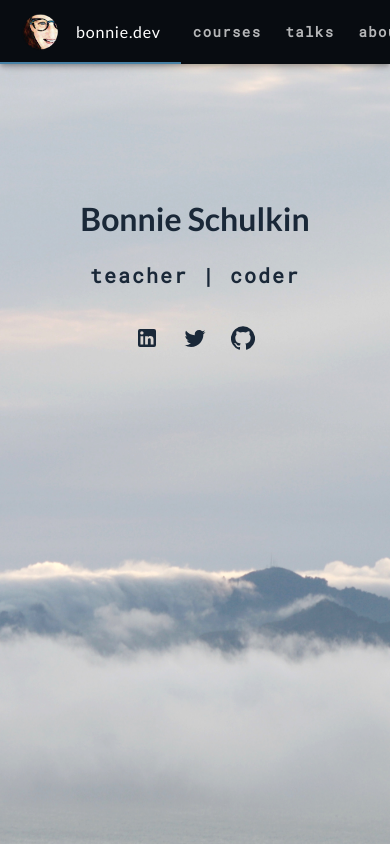
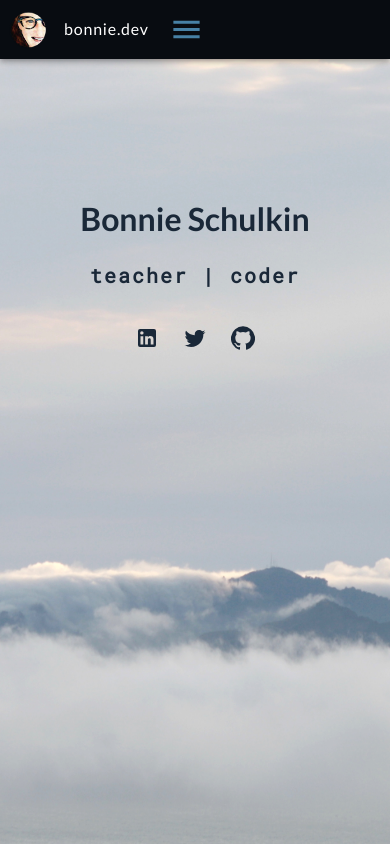
Before and after one commit to bonnie/bonniedotdev, a React (Create React App) app in the folder client/: page / in a window 390 px wide. Built offline with nearby package versions, Linux system fonts and the light colour scheme.

Commit message:
Collapse tabs to hamburger menu for smaller screen widths

```diff
--- a/client/src/Pages/App/App.tsx
+++ b/client/src/Pages/App/App.tsx
@@ -6,7 +6,7 @@ import theme from 'Theme';
 
 import AlertBox from './Alert/AlertBox';
 import LoadingSpinner from './Loading/LoadingSpinner';
-import Nav from './Nav';
+import Nav from './Nav/Nav';
 import Routes from './Routes';
 
 export default function App(): ReactElement {
--- a/client/src/Pages/App/Nav.tsx
+++ /dev/null
@@ -1,99 +0,0 @@
-import AppBar from '@material-ui/core/AppBar';
-import Avatar from '@material-ui/core/Avatar';
-import Box from '@material-ui/core/Box';
-import Button from '@material-ui/core/Button';
-import makeStyles from '@material-ui/core/styles/makeStyles';
-import Tab from '@material-ui/core/Tab';
-import Tabs from '@material-ui/core/Tabs';
-import Typography from '@material-ui/core/Typography';
-import avatar from 'Images/avatar_small.png';
-import LogoutIconButton from 'Pages/Auth/LogoutIconButton';
-import React, { ReactElement, useState } from 'react';
-import { Link } from 'react-router-dom';
-
-// TODO: get this from theme rather than hard-coding
-const useStyles = makeStyles(() => ({
-  tab: {
-    fontFamily: "'Roboto Mono', monospace",
-    fontVariant: 'normal',
-    textTransform: 'none',
-    letterSpacing: '0.1em',
-  },
-  bonnie: {
-    fontFamily: "'Lato', sans-serif",
-    fontVariant: 'normal',
-    textTransform: 'none',
-    letterSpacing: '0.05em',
-  },
-}));
-
-// eslint-disable-next-line max-lines-per-function
-export default function Nav(): ReactElement {
-  // for hidden auth routes, no tab associated
-  const nonTabRoutes = RegExp(/login|logout/);
-
-  const classes = useStyles();
-  const { pathname } = window.location;
-  const [value, setValue] = useState(pathname);
-
-  const handleChange = (event, newValue) => {
-    if (nonTabRoutes.test(newValue)) {
-      setValue('/');
-    } else {
-      setValue(newValue);
-    }
-  };
-
-  // handle page reload for non-tab routes gracefully
-  if (nonTabRoutes.test(value)) {
-    setValue('/');
-  }
-
-  const homeButton = (
-    <Button>
-      <Avatar alt="bonnie.dev" src={avatar} />
-      <Box color="primary.light" pl={2}>
-        <Typography className={classes.bonnie}>bonnie.dev</Typography>
-      </Box>
-    </Button>
-  );
-
-  return (
-    <AppBar>
-      <Box bgcolor="background.dark" color="primary.light" position="static">
-        <Tabs value={value} onChange={handleChange}>
-          {/* TODO: make hamburger on xs */}
-          <Tab
-            className={classes.tab}
-            label={homeButton}
-            value="/"
-            component={Link}
-            to="/"
-          />
-          <Tab
-            className={classes.tab}
-            label="courses"
-            value="/courses"
-            component={Link}
-            to="/courses"
-          />
-          <Tab
-            className={classes.tab}
-            label="talks"
-            value="/talks"
-            component={Link}
-            to="/talks"
-          />
-          <Tab
-            className={classes.tab}
-            label="about"
-            value="/about"
-            component={Link}
-            to="/about"
-          />
-          <LogoutIconButton />
-        </Tabs>
-      </Box>
-    </AppBar>
-  );
-}
--- /dev/null
+++ b/client/src/Pages/App/Nav/Nav.tsx
@@ -0,0 +1,67 @@
+import AppBar from '@material-ui/core/AppBar';
+import Avatar from '@material-ui/core/Avatar';
+import Box from '@material-ui/core/Box';
+import Button from '@material-ui/core/Button';
+import { makeStyles, Theme } from '@material-ui/core/styles';
+import Typography from '@material-ui/core/Typography';
+import avatar from 'Images/avatar_small.png';
+import LogoutIconButton from 'Pages/Auth/LogoutIconButton';
+import React, { ReactElement } from 'react';
+
+import NavMenu from './NavMenu';
+import NavTabs from './NavTabs';
+
+const useStyles = makeStyles((theme: Theme) => ({
+  // TODO: get from theme rather than hard-coding
+  bonnie: {
+    fontFamily: "'Lato', sans-serif",
+    fontVariant: 'normal',
+    textTransform: 'none',
+    letterSpacing: '0.05em',
+  },
+  // TODO: custom breakpoint
+  navMenuHide: {
+    [theme.breakpoints.up('md')]: {
+      display: 'none',
+    },
+  },
+  navTabsHide: {
+    [theme.breakpoints.down('sm')]: {
+      display: 'none',
+    },
+  },
+}));
+
+// eslint-disable-next-line max-lines-per-function
+export default function Nav(): ReactElement {
+  const classes = useStyles();
+
+  const tabList = ['courses', 'talks', 'about'];
+
+  const homeButton = (
+    <Button>
+      <Avatar alt="bonnie.dev" src={avatar} />
+      <Box color="primary.light" pl={2}>
+        <Typography className={classes.bonnie}>bonnie.dev</Typography>
+      </Box>
+    </Button>
+  );
+
+  return (
+    <AppBar>
+      <Box bgcolor="background.dark" color="primary.light" position="static">
+        <NavTabs
+          breakpointClass={classes.navTabsHide}
+          homeButton={homeButton}
+          tabList={tabList}
+        />
+        <NavMenu
+          breakpointClass={classes.navMenuHide}
+          homeButton={homeButton}
+          tabList={tabList}
+        />
+      </Box>
+      <LogoutIconButton />
+    </AppBar>
+  );
+}
--- /dev/null
+++ b/client/src/Pages/App/Nav/NavMenu.tsx
@@ -0,0 +1,62 @@
+import IconButton from '@material-ui/core/IconButton';
+import Menu from '@material-ui/core/Menu';
+import MenuItem from '@material-ui/core/MenuItem';
+import MenuIcon from '@material-ui/icons/Menu';
+import React, { ReactElement, ReactFragment } from 'react';
+import { Link } from 'react-router-dom';
+
+interface NavMenuProps {
+  breakpointClass: string;
+  homeButton: ReactFragment;
+  tabList: string[];
+}
+
+export default function NavMenu({
+  breakpointClass,
+  homeButton,
+  tabList,
+}: NavMenuProps): ReactElement {
+  const [anchorEl, setAnchorEl] = React.useState<null | HTMLElement>(null);
+
+  const handleMenuClick = (event: React.MouseEvent<HTMLButtonElement>) => {
+    setAnchorEl(event.currentTarget);
+  };
+
+  const handleClose = () => {
+    setAnchorEl(null);
+  };
+
+  return (
+    <span className={breakpointClass}>
+      {homeButton}
+      <IconButton
+        aria-label="tabs menu"
+        aria-controls="tabs-menu"
+        aria-haspopup="true"
+        onClick={handleMenuClick}
+        edge="end"
+        color="secondary"
+      >
+        <MenuIcon fontSize="large" />
+      </IconButton>
+      <Menu
+        id="tabs-menu"
+        anchorEl={anchorEl}
+        keepMounted
+        open={Boolean(anchorEl)}
+        onClose={handleClose}
+      >
+        {tabList.map((tabName) => (
+          <MenuItem
+            key={tabName}
+            onClick={handleClose}
+            component={Link}
+            to={`/${tabName}`}
+          >
+            {tabName}
+          </MenuItem>
+        ))}
+      </Menu>
+    </span>
+  );
+}
--- /dev/null
+++ b/client/src/Pages/App/Nav/NavTabs.tsx
@@ -0,0 +1,67 @@
+import { makeStyles, Theme } from '@material-ui/core/styles';
+import Tab from '@material-ui/core/Tab';
+import Tabs from '@material-ui/core/Tabs';
+import React, { ReactElement, ReactFragment, useState } from 'react';
+import { Link } from 'react-router-dom';
+
+// TODO: get this from theme rather than hard-coding
+const useStyles = makeStyles((theme: Theme) => ({
+  tab: {
+    fontFamily: "'Roboto Mono', monospace",
+    fontVariant: 'normal',
+    textTransform: 'none',
+    letterSpacing: '0.1em',
+  },
+}));
+
+interface NavProps {
+  breakpointClass: string;
+  homeButton: ReactFragment;
+  tabList: string[];
+}
+
+export default function NavTabs({
+  breakpointClass,
+  homeButton,
+  tabList,
+}: NavProps): ReactElement {
+  // for hidden auth routes, no tab associated
+  const nonTabRoutes = RegExp(/login|logout/);
+
+  const classes = useStyles();
+  const { pathname } = window.location;
+  const [value, setValue] = useState(pathname);
+
+  const handleChange = (event, newValue) => {
+    if (nonTabRoutes.test(newValue)) {
+      setValue('/');
+    } else {
+      setValue(newValue);
+    }
+  };
+
+  // handle page reload for non-tab routes gracefully
+  if (nonTabRoutes.test(value)) setValue('/');
+
+  return (
+    <Tabs className={breakpointClass} value={value} onChange={handleChange}>
+      <Tab
+        className={classes.tab}
+        label={homeButton}
+        value="/"
+        component={Link}
+        to="/"
+      />
+      {tabList.map((tabName) => (
+        <Tab
+          key={tabName}
+          className={classes.tab}
+          label={tabName}
+          value={`/${tabName}`}
+          component={Link}
+          to={`/${tabName}`}
+        />
+      ))}
+    </Tabs>
+  );
+}
--- a/client/src/Theme/index.js
+++ b/client/src/Theme/index.js
@@ -73,6 +73,16 @@ const theme = {
       placeholder: colors.lightGrey,
     },
   },
+  breakpoints: {
+    ...rawTheme.breakpoints,
+    values: {
+      xs: 0,
+      sm: 600,
+      md: 700,
+      lg: 1280,
+      xl: 1920,
+    },
+  },
   typography: {
     ...rawTheme.typography,
     h1: {
```
Also changed, not shown: 1 other file (tests, documents, lock files or other folders).
